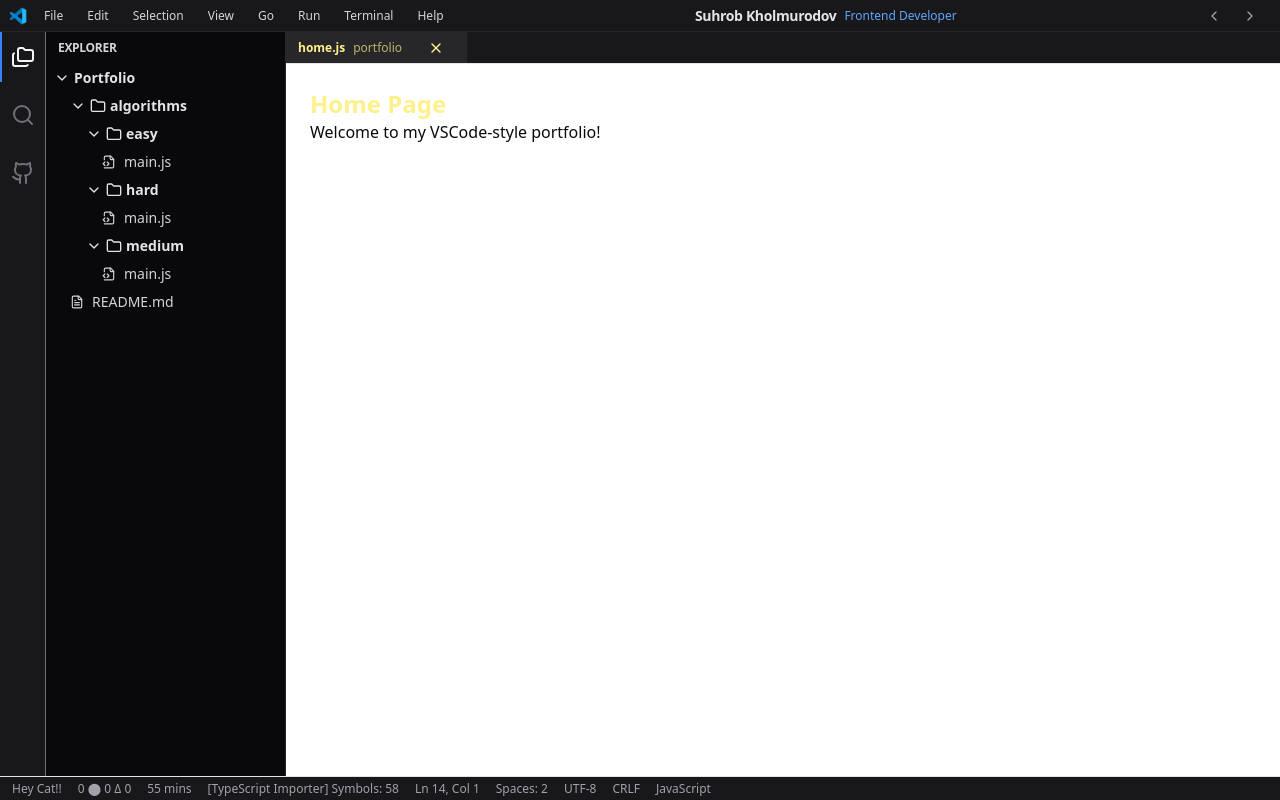
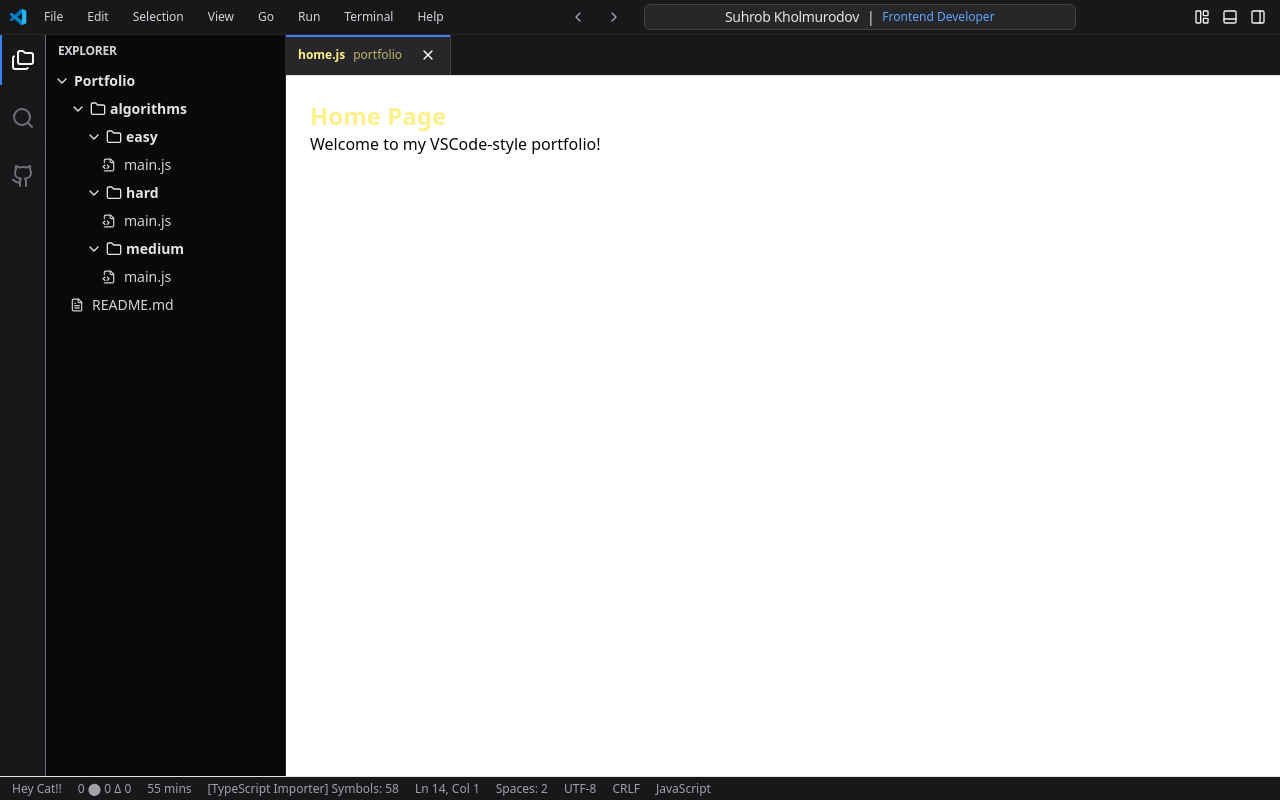
Before and after one commit to SuhrobKholmurodov/portfolio, a React (Vite) app: page / in a window 1280 px wide. Built offline with nearby package versions, Linux system fonts and the light colour scheme.

Commit message:
style: improve UI components styling

```diff
--- a/src/components/common/AppHeader.tsx
+++ b/src/components/common/AppHeader.tsx
@@ -1,4 +1,10 @@
-import { ChevronLeft, ChevronRight } from "lucide-react";
+import {
+  ChevronLeft,
+  ChevronRight,
+  LayoutPanelLeft,
+  PanelBottom,
+  PanelRight,
+} from "lucide-react";
 import vscode from "../../assets/vscode.png";
 
 const menuItems = [
@@ -14,7 +20,7 @@ const menuItems = [
 
 export function AppHeader() {
   return (
-    <header className="flex items-center h-8 w-full bg-zinc-900 border-b border-zinc-800 select-none">
+    <header className="flex items-center h-[35px] w-full bg-zinc-900 border-b border-zinc-800 select-none">
       <nav className="flex items-center pl-2 gap-2">
         <img src={vscode} alt="" width={"20px"} height={"20px"} />
         {menuItems.map((item) => (
@@ -26,21 +32,34 @@ export function AppHeader() {
           </span>
         ))}
       </nav>
-
       <div className="flex-1 flex justify-center items-center">
-        <span className="text-sm font-bold text-zinc-200 tracking-tight">
-          Suhrob Kholmurodov
-        </span>
-        <span className="ml-2 text-xs text-blue-400 font-medium">
-          Frontend Developer
-        </span>
+        <div className="flex items-center gap-2 pr-4">
+          <button className="w-7 h-7 flex items-center justify-center rounded hover:bg-zinc-800">
+            <ChevronLeft size={16} className="text-zinc-400" />
+          </button>
+          <button className="w-7 h-7 flex items-center justify-center rounded hover:bg-zinc-800">
+            <ChevronRight size={16} className="text-zinc-400" />
+          </button>
+        </div>
+        <div className="border border-zinc-700 bg-zinc-800 rounded-md px-20 py-[2px] flex gap-2 items-center">
+          <span className="text-sm text-zinc-200 tracking-tight">
+            Suhrob Kholmurodov
+          </span>
+          <span className="text-sm text-zinc-200 tracking-tight">|</span>
+          <span className="text-xs text-blue-400 font-medium">
+            Frontend Developer
+          </span>
+        </div>
       </div>
-      <div className="flex items-center gap-2 pr-4">
+      <div className="flex items-center pr-2">
         <button className="w-7 h-7 flex items-center justify-center rounded hover:bg-zinc-800">
-          <ChevronLeft size={16} className="text-zinc-400" />
+          <LayoutPanelLeft size={16} className="text-zinc-100" />
         </button>
         <button className="w-7 h-7 flex items-center justify-center rounded hover:bg-zinc-800">
-          <ChevronRight size={16} className="text-zinc-400" />
+          <PanelBottom size={16} className="text-zinc-100" />
+        </button>
+        <button className="w-7 h-7 flex items-center justify-center rounded hover:bg-zinc-800">
+          <PanelRight size={16} className="text-zinc-100" />
         </button>
       </div>
     </header>
--- a/src/components/common/FileTabs.tsx
+++ b/src/components/common/FileTabs.tsx
@@ -20,30 +20,38 @@ export function FileTabs({
   onCloseTab: (id: string) => void;
 }) {
   return (
-    <div className="bg-zinc-900 border-b flex items-center h-8 overflow-x-auto">
+    <div className="bg-zinc-900 border-b flex items-center h-auto">
       {openFiles.map((file) => (
         <div
           key={file.id}
           className={cn(
-            "flex items-center px-3 py-1 gap-2 cursor-pointer text-xs border-r border-zinc-800",
+            "flex items-center px-3 py-[10px] gap-2 cursor-pointer text-xs border-r border-zinc-700 relative group",
             activeFileId === file.id
               ? "bg-zinc-800 text-yellow-200"
               : "bg-zinc-900 text-zinc-400 hover:bg-zinc-800"
           )}
           onClick={() => setActiveFileId(file.id)}
         >
+          {activeFileId === file.id && (
+            <div className="absolute top-0 left-0 right-0 h-0.5 bg-blue-500" />
+          )}
+
           <span className="font-semibold">{file.label}</span>
           <span className="opacity-70">{file.path.split("/")[0]}</span>
+
           <Button
             size="icon"
             variant="ghost"
-            className="ml-2"
+            className={cn(
+              "ml-2 h-[20px] w-[20px] rounded-sm hover:bg-zinc-700 hover:text-gray-300 opacity-0 group-hover:opacity-100 transition-opacity",
+              activeFileId === file.id && "opacity-100 hover:bg-zinc-600 text-white hover:text-white"
+            )}
             onClick={(e) => {
               e.stopPropagation();
               onCloseTab(file.id);
             }}
           >
-            <X size={14} />
+            <X size={10} />
           </Button>
         </div>
       ))}
```
